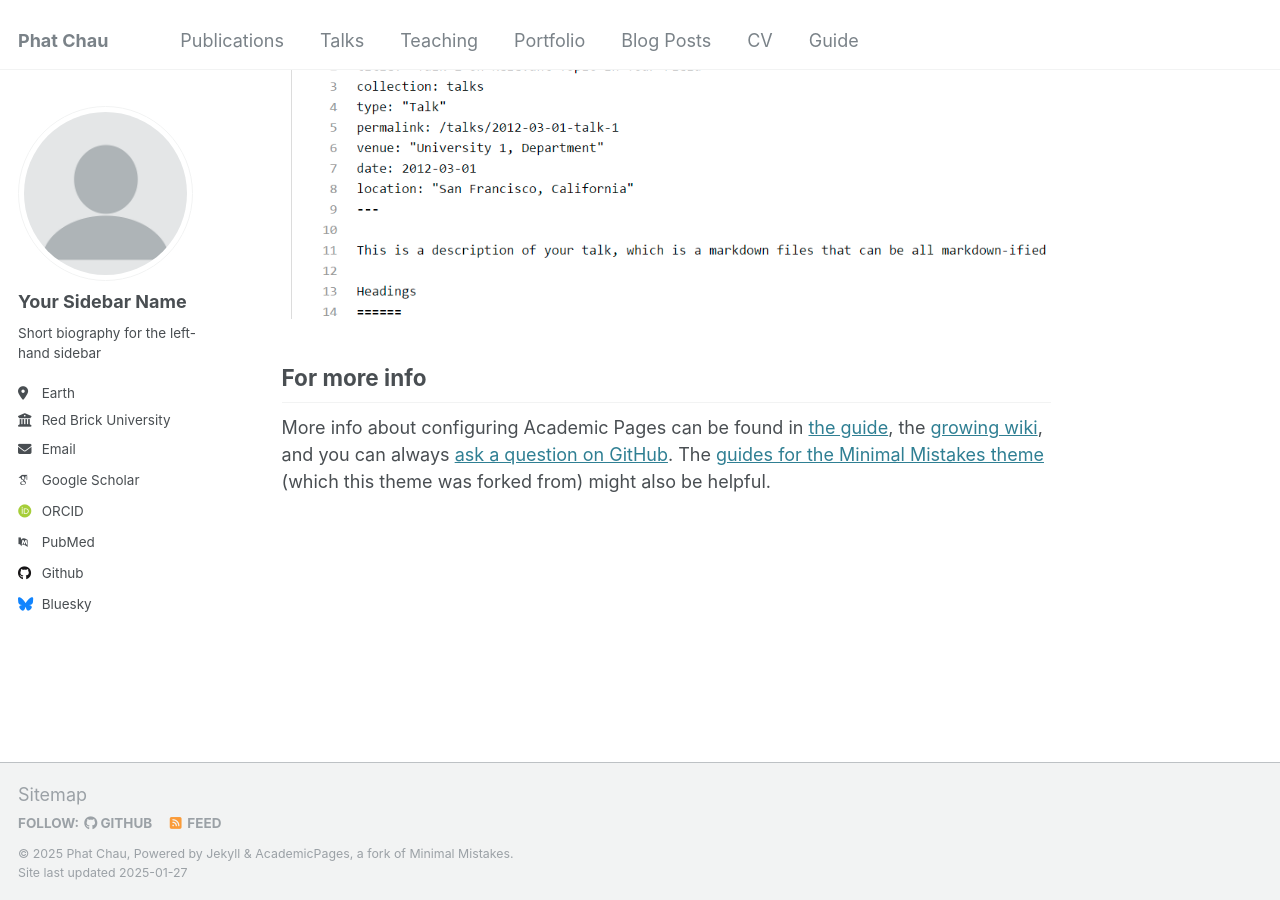
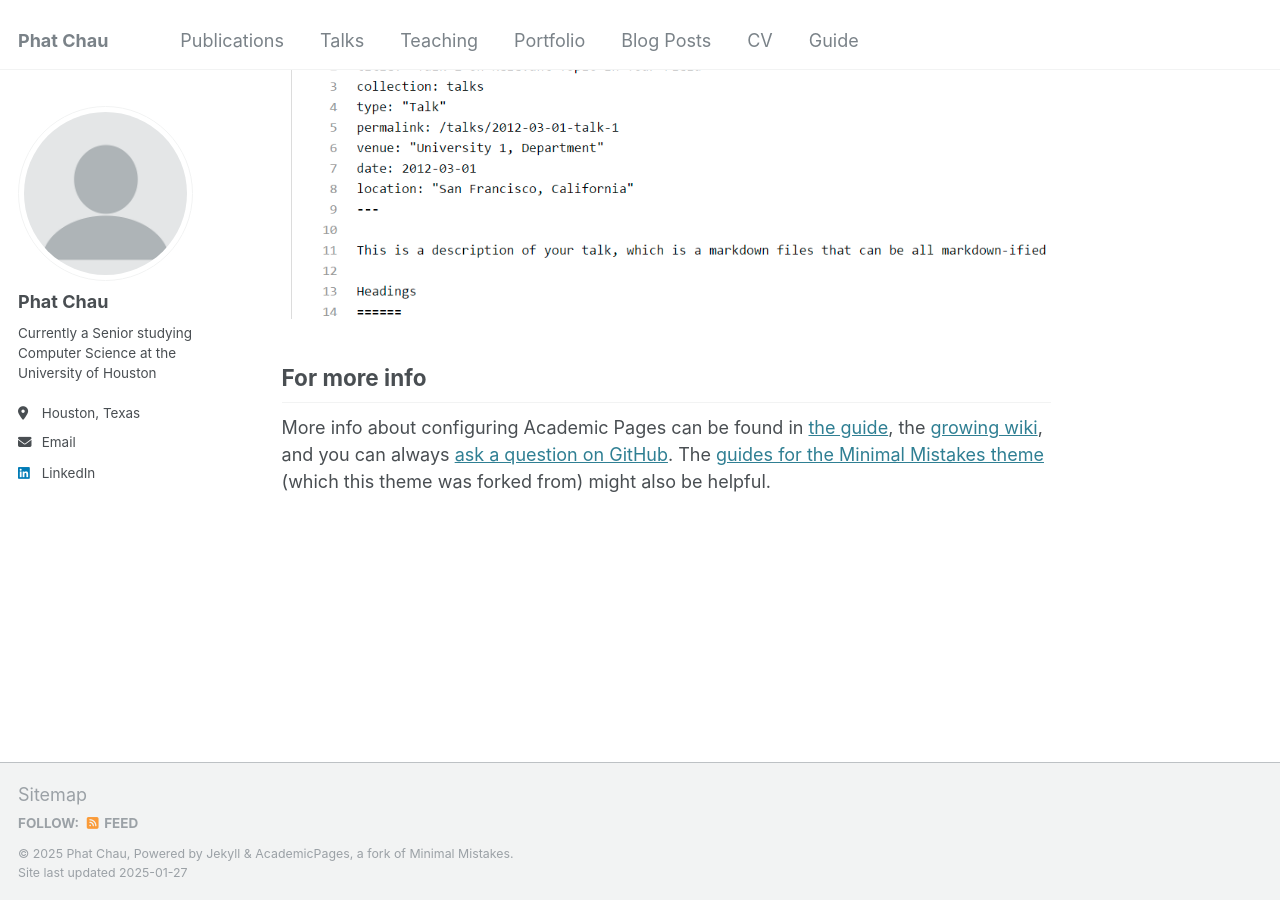
Before and after one commit to pnchau/pnchau.github.io, a Jekyll site: the page built from _pages/about.md, in a window 1280 px wide and 900 px high, scrolled down 2643 px. Built offline with Jekyll 4.4.1, drawn with Linux system fonts in a browser that asks for light colours; some web fonts are replaced.

Commit message:
Update _config.yml
linkedin

```diff
--- a/_config.yml
+++ b/_config.yml
@@ -22,21 +22,21 @@ repository               : "pnchau.github.io"
 author:
   # Biographic information
   avatar           : "profile.png"
-  name             : "Your Sidebar Name"
+  name             : "Phat Chau"
   pronouns         : # example: "she/her"
-  bio              : "Short biography for the left-hand sidebar"
-  location         : "Earth"
-  employer         : "Red Brick University"
+  bio              : "Currently a Senior studying Computer Science at the University of Houston"
+  location         : "Houston, Texas"
+  employer         :
   uri              : # URL
-  email            : "none@example.org"
+  email            : "pnchau@cougarnet.uh.edu"
 
   # Academic websites
   arxiv            : # URL - Update with the correct link to your profile
-  googlescholar    : "https://scholar.google.com/citations?user=PS_CX0AAAAAJ"
+  googlescholar    :
   impactstory      : # URL
-  orcid            : "http://orcid.org/yourorcidurl"
+  orcid            :
   semantic         : # URL
-  pubmed           : "https://www.ncbi.nlm.nih.gov/pubmed/?term=john+snow"
+  pubmed           :
   researchgate     : # URL
   scopus           : # URL
 
@@ -44,12 +44,12 @@ author:
   bitbucket        : # Username - Update with your username on the site
   codepen          : # Username
   dribbble         : # Username
-  github           : "academicpages"
+  github           :
   kaggle           : # Username
   stackoverflow    : # User number or user number and name (i.e., use "1" or "1/jeff-atwood")
 
   # Social media
-  bluesky          : "bsky.app" # Replace this with you Bluesky username
+  bluesky          : # Replace this with you Bluesky username
   facebook         : # Username
   flickr           : # Username
   foursquare       : # Username
@@ -58,7 +58,7 @@ author:
   keybase          : # Username
   instagram        : # Username
   lastfm           : # Username
-  linkedin         : # Username
+  linkedin         : "pnchau"
   mastodon         : # URL
   medium           : # URL
   pinterest        : # Username
```
